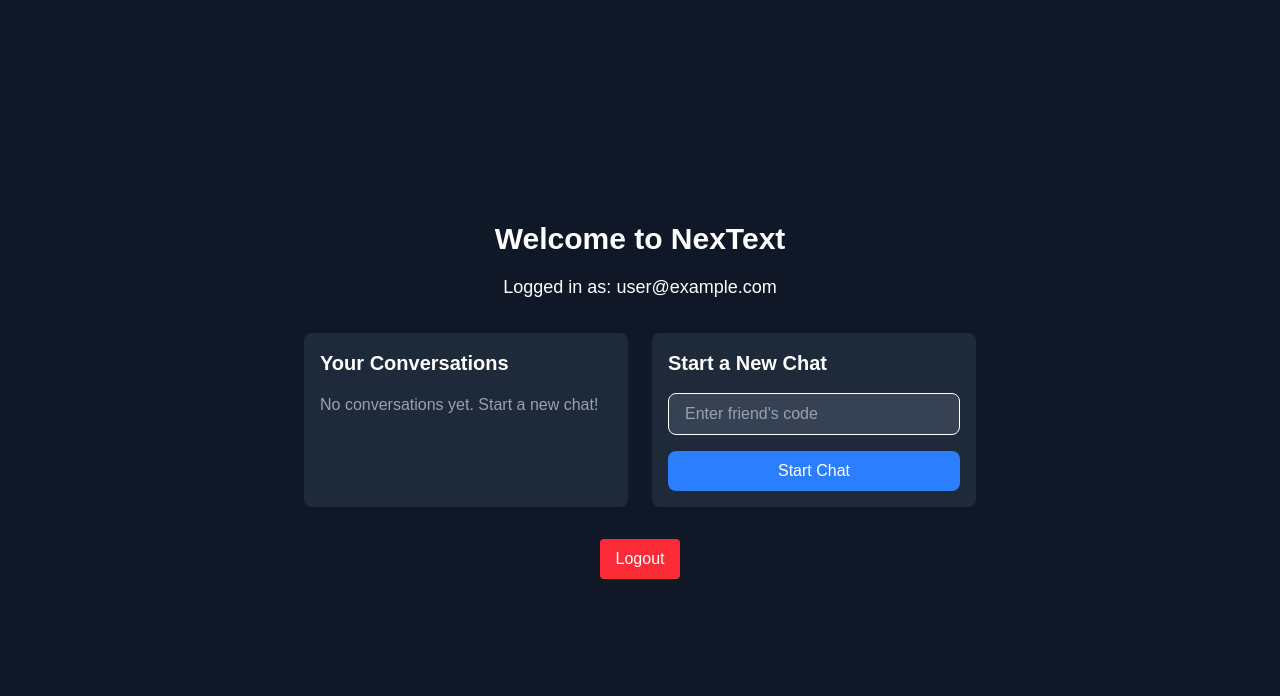
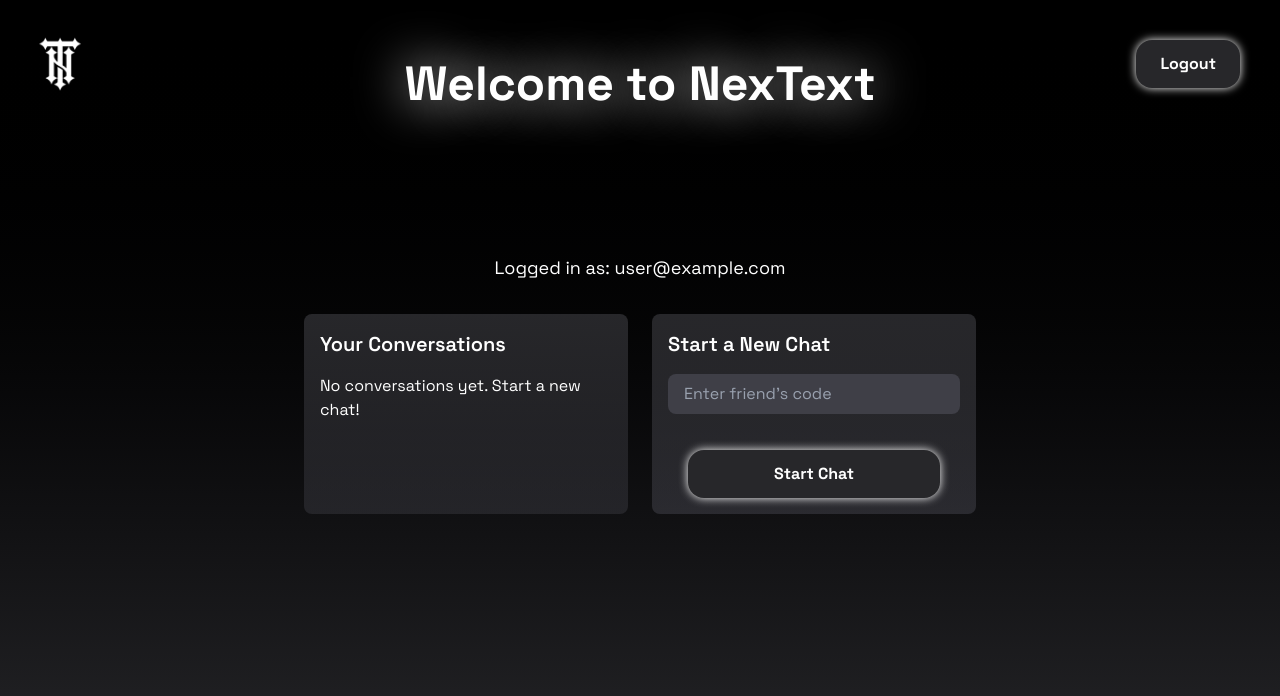
Before and after one commit to therealgone/NexText, a Next.js app in the folder nextext/: page /dashboard in a window 1280 px wide. Shown: the top 696 px of the page. Built offline with nearby package versions, Linux system fonts and the light colour scheme; no server answers; the database is empty; sample sign-in values are in the browser's storage.

Commit message:
DASHBOARD UI UPDATED

```diff
--- a/nextext/src/app/dashboard/page.tsx
+++ b/nextext/src/app/dashboard/page.tsx
@@ -6,7 +6,20 @@ import { useRouter } from "next/navigation";
 import { useEffect, useState, useRef, useCallback, useMemo } from "react";
 import LogoutButton from "@/components/LogoutButton";
 import Link from "next/link";
+import { Outfit, Space_Grotesk } from 'next/font/google';
+import {motion} from "motion/react";
+import Image from 'next/image';
+import logo from "./nt.png"
 
+const outfit = Outfit({
+  subsets: ['latin'],
+  variable: '--font-outfit',
+});
+
+const spaceGrotesk = Space_Grotesk({
+  subsets: ['latin'],
+  variable: '--font-space-grotesk',
+});
 interface Participant {
   name: string;
   email: string;
@@ -194,19 +207,20 @@ export default function DashboardPage() {
       );
       const hasNotification = notifications[conv._id];
 
+
 return (
   <div
     key={conv._id}
     onClick={() => handleConversationClick(conv._id)}
-          className="bg-gray-800 rounded-lg p-4 cursor-pointer hover:bg-gray-700 transition-colors relative"
+    className=" group bg-black rounded-lg p-4  hover:bg-white transition-colors relative"
   >
     <div className="flex justify-between items-start">
       <div>
-              <h2 className="font-medium text-lg text-white">
+        <h2 className="font-medium text-lg text-white group-hover:text-black">
           {otherParticipant?.name || "Unknown User"}
         </h2>
         {conv.lastMessage && (
-                <p className="text-gray-400 text-sm mt-1">
+          <p className="text-gray-400 text-sm mt-1 group-hover:text-black">
             {conv.lastMessage.senderEmail === session?.user?.email
               ? "You: "
               : `${otherParticipant?.name}: `}
@@ -215,7 +229,7 @@ export default function DashboardPage() {
         )}
       </div>
       {hasNotification && (
-              <div className="absolute top-4 right-4 w-3 h-3 bg-red-500 rounded-full animate-pulse"></div>
+        <div className="absolute top-4 right-4 w-3 h-3 bg-white drop-shadow-[1px_2px_10px_white]  rounded-full  group-hover:bg-black  group-hover:drop-shadow-[0_0_10px_red]  animate-pulse"></div>
       )}
     </div>
   </div>
@@ -228,14 +242,23 @@ export default function DashboardPage() {
   }
 
   return (
-    <div className="min-h-screen flex flex-col items-center justify-center bg-gray-900 text-white p-4">
+    <div className={`min-h-screen flex flex-col items-center justify-center bg-gradient-to-b from-black to-zinc-800 text-white p-4 ${outfit.variable} ${spaceGrotesk.variable} font-outfit`}>
+      <h1 className="fixed top-15 text-5xl font-extrabold mb-4 text-shadow-[0_0_50px_white]">Welcome to NexText</h1>
+      <Image src={logo.src} alt="NexText Logo" className="w-30 fixed top-1 left-0" width={120} height={120} />
+       <div className="top-5 right-0 fixed p-5" >
+
+
+      <LogoutButton></LogoutButton>
+      </div>
       <div className="w-full max-w-2xl">
         <div className="text-center mb-8">
-          <h1 className="text-3xl font-bold mb-4">Welcome to NexText</h1>
-          <p className="text-lg mb-2">Logged in as: {session?.user?.email}</p>
+
+          <p className="text-lg mb-2">Logged in as: {session?.user?.email}
+
+          </p>
           {userShortCode && (
-            <div className="mt-4 p-4 bg-gray-800 rounded-lg">
-              <p className="text-lg mb-2">Your Short Code: <span className="font-mono bg-gray-700 px-2 py-1 rounded">{userShortCode}</span></p>
+            <div className="mt-4 p-4  bg-gradient-to-b from-zinc-800 to-zinc-600/40 rounded-lg">
+              <p className="text-lg mb-2">Your Short Code: <span className="font-mono  bg-white text-black px-2 py-1 rounded">{userShortCode}</span></p>
               <p className="text-sm text-gray-400">Share this code with friends to start chatting</p>
             </div>
           )}
@@ -243,19 +266,19 @@ export default function DashboardPage() {
 
         <div className="grid grid-cols-1 md:grid-cols-2 gap-6">
           {/* Existing Conversations */}
-          <div className="bg-gray-800 rounded-lg p-4">
+          <div className="  bg-gradient-to-b from-zinc-800 to-zinc-600/30 rounded-lg p-4 text-white">
             <h2 className="text-xl font-semibold mb-4">Your Conversations</h2>
             {conversations.length === 0 ? (
-              <p className="text-gray-400">No conversations yet. Start a new chat!</p>
+              <p className="text-white">No conversations yet. Start a new chat!</p>
             ) : (
-              <div className="space-y-2">
+              <div className="space-y-2 ">
                 {memoizedConversations}
               </div>
             )}
           </div>
 
           {/* Start New Chat */}
-          <div className="bg-gray-800 rounded-lg p-4">
+          <div className=" bg-gradient-to-b from-zinc-800 to-zinc-600/40 rounded-lg p-4">
             <h2 className="text-xl font-semibold mb-4">Start a New Chat</h2>
             <div className="flex flex-col gap-4">
               <input
@@ -263,11 +286,11 @@ export default function DashboardPage() {
                 placeholder="Enter friend's code"
                 value={friendCode}
                 onChange={handleFriendCodeChange}
-                className="px-4 py-2 border rounded-lg bg-gray-700 text-white placeholder-gray-400"
+                className="px-4 py-2  rounded-lg bg-zinc-700 text-white placeholder-gray-400  outline-none focus:ring-white focus:ring-2 focus:shadow-[0_0_20px_white] transition-colors"
               />
               <button
                 onClick={startChat}
-                className="px-4 py-2 bg-blue-500 text-white rounded-lg hover:bg-blue-600 transition-colors"
+                className=" text-white mt-5   p-3  py-3 px-6 mx-5 rounded-2xl shadow-[0_0_10px_white]  bg-zinc-800   hover:scale-[1.08]   hover:bg-white hover:text-black transition font-extrabold"
               >
                 Start Chat
               </button>
@@ -276,7 +299,7 @@ export default function DashboardPage() {
         </div>
 
         <div className="mt-8 text-center">
-          <LogoutButton />
+
         </div>
       </div>
     </div>
--- a/nextext/src/components/LogoutButton.tsx
+++ b/nextext/src/components/LogoutButton.tsx
@@ -4,6 +4,6 @@ import { signOut } from "next-auth/react";
 
 export default function logoutbutton(){
     return(
-        <button onClick={()=> signOut()} className="bg-red-500 text-white px-4 py-2 rounded hover:bg-red-600">Logout</button>
+        <button onClick={()=> signOut()} className=" text-white   hover:bg-red-600mt-10 p-3  py-3 px-6 mx-5 rounded-2xl shadow-[0_0_10px_white]  bg-zinc-800   hover:scale-[1.08]   hover:bg-white hover:text-black transition font-extrabold ">Logout</button>
     );
 }
```
Lines whose indentation alone changed are shown as unchanged.
